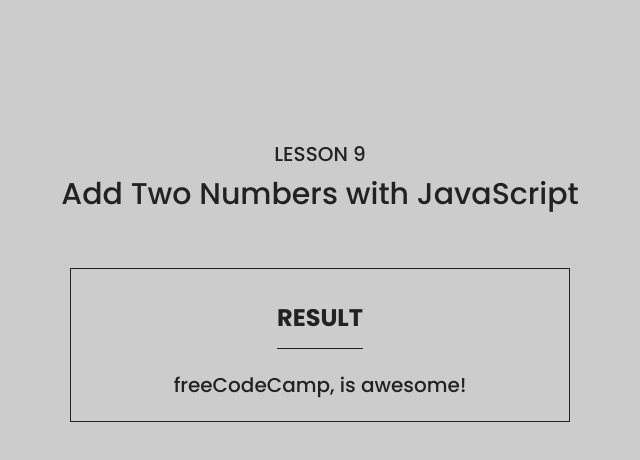
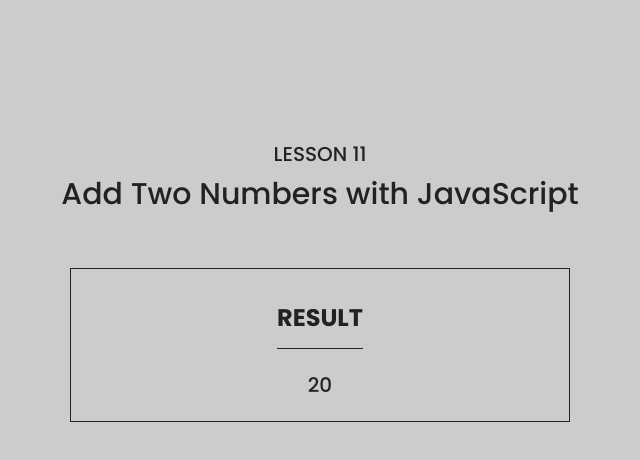
Before and after one commit to HenuZiO/freecodecamp, a plain HTML site: page index.html in a window 1280 px wide. Shown: the whole page, without its empty margins (320-960 px from the left). Drawn offline with Linux system fonts and the light colour scheme.

Commit message:
end of lesson 11

```diff
--- /dev/null
+++ b/assets/js/lesson-11.js
@@ -0,0 +1,5 @@
+const outputField = document.getElementById('output-field');
+
+const sum = 10 + 10;
+
+outputField.innerText = `${sum}`;
--- a/index.html
+++ b/index.html
@@ -10,7 +10,7 @@
 	<body>
 		<div class="wrapper">
 			<div class="lesson-title">
-				<h2 class="lesson-number">Lesson 9</h2>
+				<h2 class="lesson-number">Lesson 11</h2>
 				<h1 class="lesson-name">Add Two Numbers with JavaScript</h1>
 			</div>
 
@@ -19,6 +19,6 @@
 				<span class="result__text" id="output-field"></span>
 			</div>
 		</div>
-		<script src="./assets/js/lesson-9.js"></script>
+		<script src="./assets/js/lesson-11.js"></script>
 	</body>
 </html>
```
